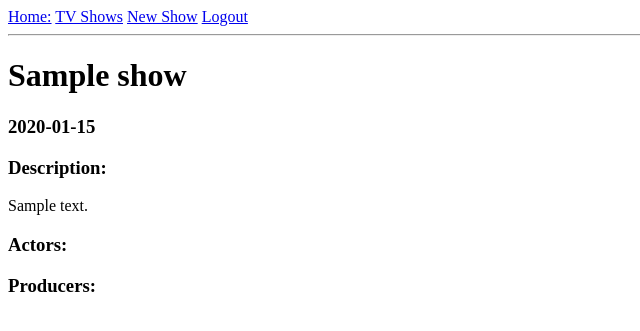
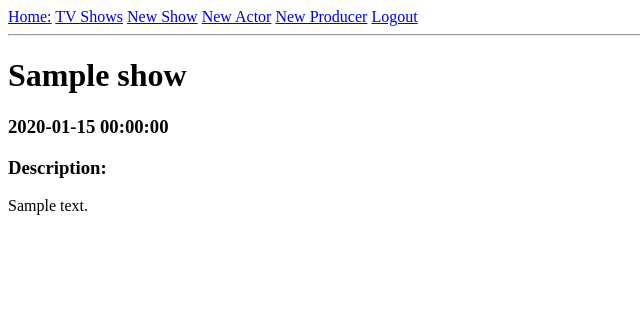
Before and after one commit to NathanW9/TV-Show-App, a Flask app: a page that uses app/templates/base.html in a window 1280 px wide. Shown: the top 331 px of the page, without its empty margins (0-640 px from the left). Run offline with Flask 3, Linux system fonts and the light colour scheme; a user stored in the database is signed in; tables that the repository leaves empty hold one stand-in row (values such as "Sample post").

Commit message:
almost completed part 2 of lab 2

```diff
--- a/app/models.py
+++ b/app/models.py
@@ -11,7 +11,7 @@
 class Show(db.Model):
     id = db.Column(db.Integer, primary_key=True)
     title = db.Column(db.String(64), index=True, unique=True)
-    date = db.Column(db.String(120), index=True, unique=True)
+    date = db.Column(db.DateTime, index=True, unique=True)
     description = db.Column(db.String(120), index=True, unique=True)
     a2s = db.relationship('ActorToShow', backref='Show', lazy='dynamic')
     p2s = db.relationship('ProducerToShow', backref='Show', lazy='dynamic')
@@ -30,13 +30,14 @@
     id = db.Column(db.Integer, primary_key=True)
     firstname = db.Column(db.String(120), index=True)
     lastname = db.Column(db.String(120), index=True)
-    age = db.Column(db.Integer)
+    age = db.Column(db.DateTime)
     a2s = db.relationship('ActorToShow', backref='Actor', lazy='dynamic')
 
 class Producer(db.Model):
     id = db.Column(db.Integer, primary_key=True)
     firstname = db.Column(db.String(120), index=True)
     lastname = db.Column(db.String(120), index=True)
+    age = db.Column(db.DateTime)
     p2s = db.relationship('ProducerToShow', backref='Producer', lazy='dynamic')
 
 @login.user_loader
--- a/app/routes.py
+++ b/app/routes.py
@@ -7,8 +7,8 @@
 from werkzeug.urls import url_parse
 
 from app import app, db
-from app.forms import NewShowForm, LoginForm, RegistrationForm
-from app.models import Show, Producer, Actor, ActorToShow, User
+from app.forms import NewShowForm, LoginForm, RegistrationForm, NewActorForm, NewProducerForm
+from app.models import Show, Producer, Actor, ActorToShow, User, ProducerToShow
 
 
 #app password: pshl ypwr bpnp alpn
@@ -28,33 +28,89 @@
 @app.route('/show/<title>')
 def show(title):
     show = Show.query.filter_by(title=title).first_or_404()
-    return render_template("show.html", show=show, title=show.title, date=show.date, description=show.description)
+    return render_template("show.html", show=show, title=show.title, date=show.date,
+                           a2s=show.a2s, p2s=show.p2s, description=show.description)
 
 
 @app.route('/new_show', methods=['GET', 'POST'])
 @login_required
 def new_show():
     form = NewShowForm()
-    print(form.validate_on_submit())
-    if form.validate_on_submit():
 
-        # conn = sqlite3.connect('app.db')
-        # cursor = conn.cursor()
-        # sql_query = "SELECT COUNT(*) AS id FROM Show"
-        # cursor.execute(sql_query)
-        # id_count = cursor.fetchone()[0]
-        # conn.close()
-        # id_count = id_count + 1
-        add_show =Show( title=form.show_title.data,
+    form.actors.choices = [(a.id, a.firstname) for a in Actor.query.all()]
+    form.producers.choices = [(p.id, p.firstname) for p in Producer.query.all()]
+
+    if request.method == 'POST' and form.validate_on_submit():
+        show = Show(title=form.show_title.data,
                                date=form.date.data, description=form.description.data)
-        db.session.add(add_show)
+        db.session.add(show)
+        for actor_id in form.actors.data:
+            actor = Actor.query.get(actor_id)
+            if actor:
+                show.a2s.append(ActorToShow(actor=actor))
+            else:
+                flash("Invalid actor selected")
+
+        for producer_id in form.producers.data:
+            producer = Producer.query.get(producer_id)
+            if producer:
+                show.p2s.append(ProducerToShow(producer=producer))
+            else:
+                flash("Invalid producer selected")
+        db.session.commit()
+        flash('Show added successfully!')
+        return redirect(url_for('new_show'))
+
+    return render_template('new_show.html', form=form)
+
+@app.route('/new_actor', methods=['GET', 'POST'])
+@login_required
+def new_actor():
+    form = NewActorForm()
+
+    form.shows.choices = [(s.id, s.title) for s in Show.query.all()]
+
+    if request.method == 'POST' and form.validate_on_submit():
+        actor = Actor(first_name=form.first_name.data, last_name=form.last_name.data,
+                        age=form.age.data)
+        db.session.add(actor)
+        for show_id in form.shows.data:
+            show = Show.query.get(show_id)
+            if show:
+                actor.a2s.append(ActorToShow(show=show))
+            else:
+                flash("Invalid actor selected")
+        db.session.add(actor)
         db.session.commit()
 
-        flash('New TV Show has been created'.format(form.show_title.data, form.date.data, form.actor.data, form.description.data))
-        return render_template('show.html', form=form, title=form.show_title.data,
-                               date=form.date.data, description=form.description.data)
-    return render_template("new_show.html", form=form, title=form.show_title.data,
-                           date=form.date.data, description=form.description.data)
+        flash('Actor added successfully!')
+        return redirect(url_for('new_actor'))
+    return render_template('new_actor.html', form=form)
+
+@app.route('/new_producer', methods=['GET', 'POST'])
+@login_required
+def new_producer():
+    form = NewProducerForm()
+
+    form.shows.choices = [(s.id, s.title) for s in Show.query.all()]
+
+    if request.method == 'POST' and form.validate_on_submit():
+        producer = Producer(first_name=form.first_name.data, last_name=form.last_name.data,
+                      age=form.age.data)
+        db.session.add(producer)
+        for show_id in form.shows.data:
+            show = Show.query.get(show_id)
+            if show:
+                producer.p2s.append(ProducerToShow(show=show))
+            else:
+                flash("Invalid actor selected")
+        db.session.add(producer)
+        db.session.commit()
+
+        flash('Producer added successfully!')
+        return redirect(url_for('new_producer'))
+    return render_template('new_producer.html', form=form)
+
 
 
 @app.route('/reset_db')
@@ -67,49 +123,53 @@
         db.session.execute(table.delete())
     db.session.commit()
 
-    s1 = Show(id=1, title="Money Heist", date="December 20, 2017", description="An unusual group of robbers attempt to carry out the most perfect robbery in Spanish history")
+    s1 = Show(id=1, title="Money Heist", date=datetime(2017,12,20), description="An unusual group of robbers attempt to carry out the most perfect robbery in Spanish history")
     db.session.add(s1)
     db.session.commit()
 
-    s2 = Show(id=2, title="Prison Break", date="August 29, 2005", description="A structural engineer installs himself in a prison he helped design in order to save his falsely accused brother from a death sentence by breaking themselves out from the inside")
+    s2 = Show(id=2, title="Prison Break", date=datetime(2005,8,29), description="A structural engineer installs himself in a prison he helped design in order to save his falsely accused brother from a death sentence by breaking themselves out from the inside")
     db.session.add(s2)
     db.session.commit()
 
-    s3 = Show(id=3, title="The 100", date="March 19, 2014", description="Set 97 years after a nuclear war destroyed civilization when a spaceship housing humanity's lone survivors sends 100 juvenile delinquents back to Earth hoping to repopulate the planet")
+    s3 = Show(id=3, title="The 100", date=datetime(2014,3,19), description="Set 97 years after a nuclear war destroyed civilization when a spaceship housing humanity's lone survivors sends 100 juvenile delinquents back to Earth hoping to repopulate the planet")
     db.session.add(s3)
     db.session.commit()
 
-    s4 = Show(id=4, title="The Office", date="March 24, 2005",
+    s4 = Show(id=4, title="The Office", date=datetime(2005,3,24),
               description="A mockumentary on a group of typical office workers, where the workday consists of ego clashes, inappropriate behavior, and tedium.")
     db.session.add(s4)
     db.session.commit()
 
-    p2 = Producer(id=2, firstname="Alex", lastname="Pina")
+    p1 = Producer(id=1, firstname="Alex", lastname="Pina", age=datetime(1967,6,23))
+    db.session.add(p1)
+    db.session.commit()
+
+    p2 = Producer(id=2, firstname="Zack", lastname="Estrin", age=datetime(1971,9,16))
     db.session.add(p2)
     db.session.commit()
 
-    p3 = Producer(id=3, firstname="Zack", lastname="Estrin")
+    p3 = Producer(id=3, firstname="Jason", lastname="Rothenberg", age=datetime(1967,5,10))
     db.session.add(p3)
     db.session.commit()
 
-    p4 = Producer(id=4, firstname="Jason", lastname="Rothenberg")
-    db.session.add(p4)
+    a1 = Actor(id=1, firstname="Alvaro", lastname="Morte", age=datetime(1975,2,23))
+    db.session.add(a1)
     db.session.commit()
 
-    a2 = Actor(id=2, firstname="Alvaro", lastname="Morte", age=48)
+    a2 = Actor(id=2, firstname="Wentworth", lastname="Miller", age=datetime(1972,6,2))
     db.session.add(a2)
     db.session.commit()
 
-    a3 = Actor(id=3, firstname="Wentworth", lastname="Miller", age=51)
+    a3 = Actor(id=3, firstname="Eliza", lastname="Taylor", age=datetime(1989,10,24))
     db.session.add(a3)
     db.session.commit()
 
-    a4 = Actor(id=4, firstname="Eliza", lastname="Taylor", age=33)
-    db.session.add(a4)
+    a1s1 = ActorToShow(actor_id=a1.id, show_id=s1.id)
+    db.session.add(a1s1)
     db.session.commit()
 
-    a2s1 = ActorToShow(actor_id=a2.id, show_id=s1.id)
-    db.session.add(a2s1)
+    p1s1 = ActorToShow(producer_id=p1.id, show_id=s1.id)
+    db.session.add(p1s1)
     db.session.commit()
 
     return render_template("main.html")
--- a/app/templates/base.html
+++ b/app/templates/base.html
@@ -14,7 +14,9 @@
             <a href="{{ url_for('login') }}">Login</a>
             {% else %}
             <a href="{{ url_for('show_list') }}">TV Shows</a>
-            <a href="{{ url_for('new_show') }}"> New Show</a>
+            <a href="{{ url_for('new_show') }}">New Show</a>
+                <a href="{{ url_for('new_actor') }}">New Actor</a>
+                <a href="{{ url_for('new_producer') }}">New Producer</a>
                 <a href="{{ url_for('logout') }}">Logout</a>
             {% endif %}
         </div>
--- a/app/templates/show.html
+++ b/app/templates/show.html
@@ -3,14 +3,15 @@
 {% block content%}
     <h1>{{ title }}</h1>
     <h3>{{ date }}</h3>
+{#    <h3>Actors:</h3>#}
+{#    {% for act in a2s %}#}
+{#        <li>{{ act.firstname }} {{ act.lastname }}</li>#}
+{#    {% endfor %}#}
+{#    <h3>Producers:</h3>#}
+{#    {% for pro in p2s %}#}
+{#        <li>{{ pro.firstname }} {{ pro.lastname }}</li>#}
+{#    {% endfor %}#}
     <h3>Description:</h3>
     <p>{{ description }}</p>
-    <h3>Actors:</h3>
-    {% for act in a2s %}
-        <li>{{ act.firstname }} {{ act.lastname }}</li>
-    {% endfor %}
-    <h3>Producers:</h3>
-    {% for pro in p2s %}
-        <li>{{ pro.firstname }} {{ pro.lastname }}</li>
-    {% endfor %}
+
 {% endblock %}
```
Also changed, not shown: app/forms.py (+20 -5 lines), app/templates/new_actor.html (added, +37 -0 lines), app/templates/new_producer.html (added, +37 -0 lines), app/templates/new_show.html (+12 -4 lines).
